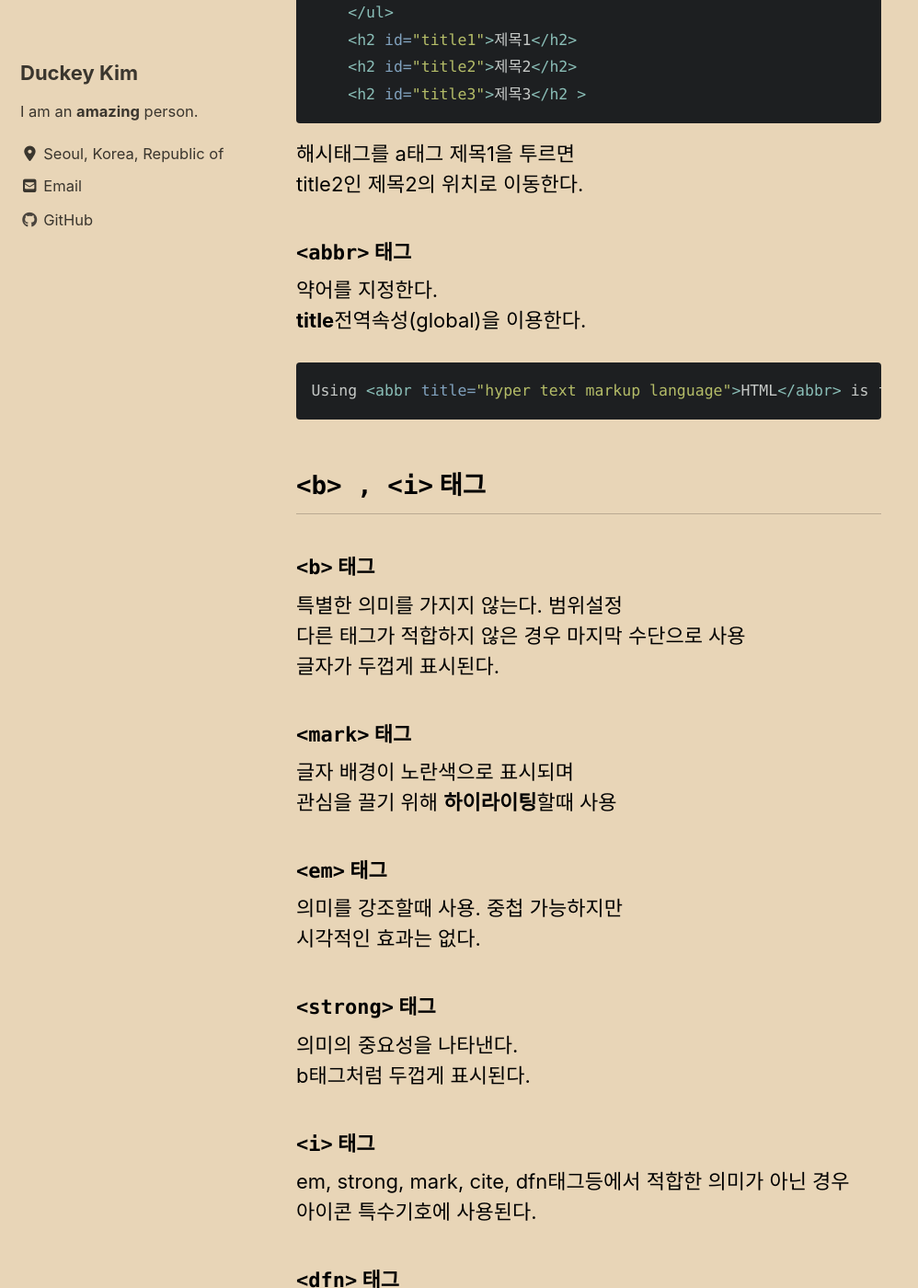
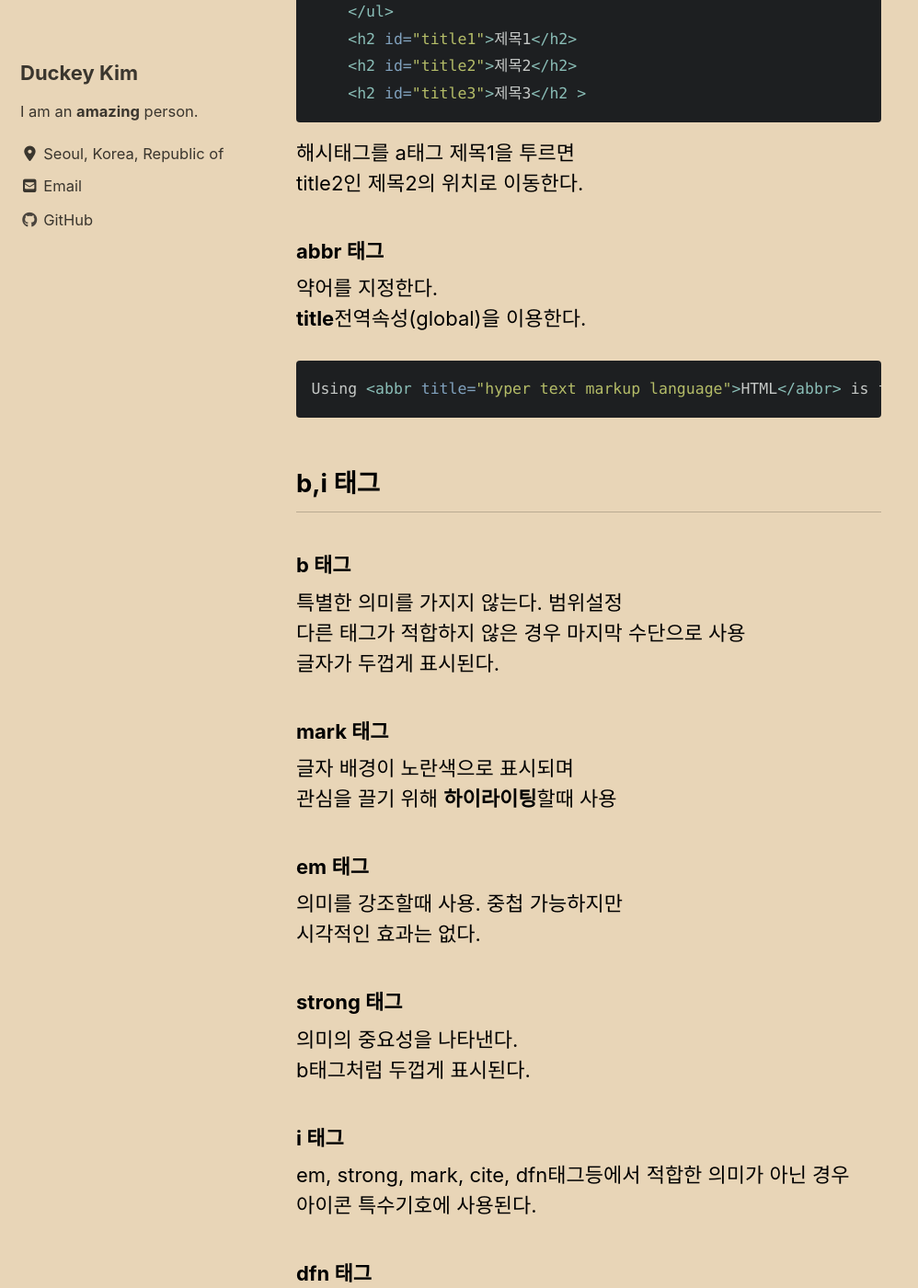
Before and after one commit to duckey-kim/duckey-kim.github.io, a Jekyll site: the page built from _posts/2019-12-16-HTML문자콘텐츠.md, in a window 1280 px wide and 1400 px high, scrolled down 4659 px. Shown: the whole window at 92% size, without its empty margins (0-998 px from the left). Built offline with Jekyll 4.4.1, drawn with Linux system fonts in a browser that asks for light colours; cached includes are drawn as plain includes; nearby versions of some CDN libraries; part of the change alters nothing that is shown; some of the changed text lies outside the part shown.

````diff
--- a/_posts/2019-12-16-HTML문자콘텐츠.md
+++ b/_posts/2019-12-16-HTML문자콘텐츠.md
@@ -91,7 +91,7 @@ cite의 속성에는 인용된 url을 작성해준다.
 
 ## Inline 텍스트
 
-### ```<a>``` 태그
+### a 태그
 같은 페이지 또는 다른 URL로 연결할 수 있는 하이퍼링크
 ```html
 <a href="주소">링크이름
@@ -146,7 +146,7 @@ a:hover {
 title2인 제목2의 위치로 이동한다.
 
 
-### ```<abbr>``` 태그
+### abbr 태그
 
 약어를 지정한다.
 **title**전역속성(global)을 이용한다.
@@ -155,52 +155,52 @@ title2인 제목2의 위치로 이동한다.
 Using <abbr title="hyper text markup language">HTML</abbr> is fun and easy
 ```
 
-## ```<b> , <i>``` 태그
+## b,i 태그
 
-### ```<b>``` 태그
+### b 태그
 
 특별한 의미를 가지지 않는다. 범위설정
 다른 태그가 적합하지 않은 경우 마지막 수단으로 사용
 글자가 두껍게 표시된다.
 
-###  ```<mark>``` 태그
+###  mark 태그
 
 글자 배경이 노란색으로 표시되며
 관심을 끌기 위해 **하이라이팅**할때 사용
 
-### ```<em>``` 태그
+### em 태그
 
 의미를 강조할때 사용. 중첩 가능하지만
 시각적인 효과는 없다.
 
-### ```<strong>``` 태그
+### strong 태그
 
 의미의 중요성을 나타낸다.
 b태그처럼 두껍게 표시된다.
 
-###  ```<i>``` 태그
+###  i 태그
 
 em, strong, mark, cite, dfn태그등에서 적합한 의미가 아닌 경우
 아이콘 특수기호에 사용된다.
 
-### ```<dfn>``` 태그
+### dfn 태그
 
 용어를 정의할 때 사용.dl dt dd태그에서
 dt,dd태그를 묶어줄 때 사용하였다. (용어 - 용어 설명)
 
-### ```<cite>``` 태그
+### cite 태그
 
 창작물에 대한 참조를 설정한다.
 ```html
 <cite>The Scream</cite>by Edward Munch
 ```
 
-### ```<q>``` 태그
+### q 태그
 
 짧은 길이의 인용문을 설정할 때 사용한다.
 cite라는 속성을 사용하여 인용문의 URL을 명시할 수 있다.
 
-### ```<u>```  태그
+### u 태그
 
 밑줄이 있는 글자를 설정한다.CSS를 사용하는 것이 좋다.
 ```html
@@ -209,11 +209,11 @@ u태그를 활용하는 것이 좋다.
 ```
 
 
-### ```<code>```  태그
+### code  태그
 
 컴퓨터 코드 범위를 설정할 때 사용한다.
 ``` <code>printf("hello world");</code>is print "hello world" ```
 
-### ```<kbd>``` 태그
+### kbd 태그
 
 monospace 계열로 작성되게 한다. CSS를 입혀준다.
````
